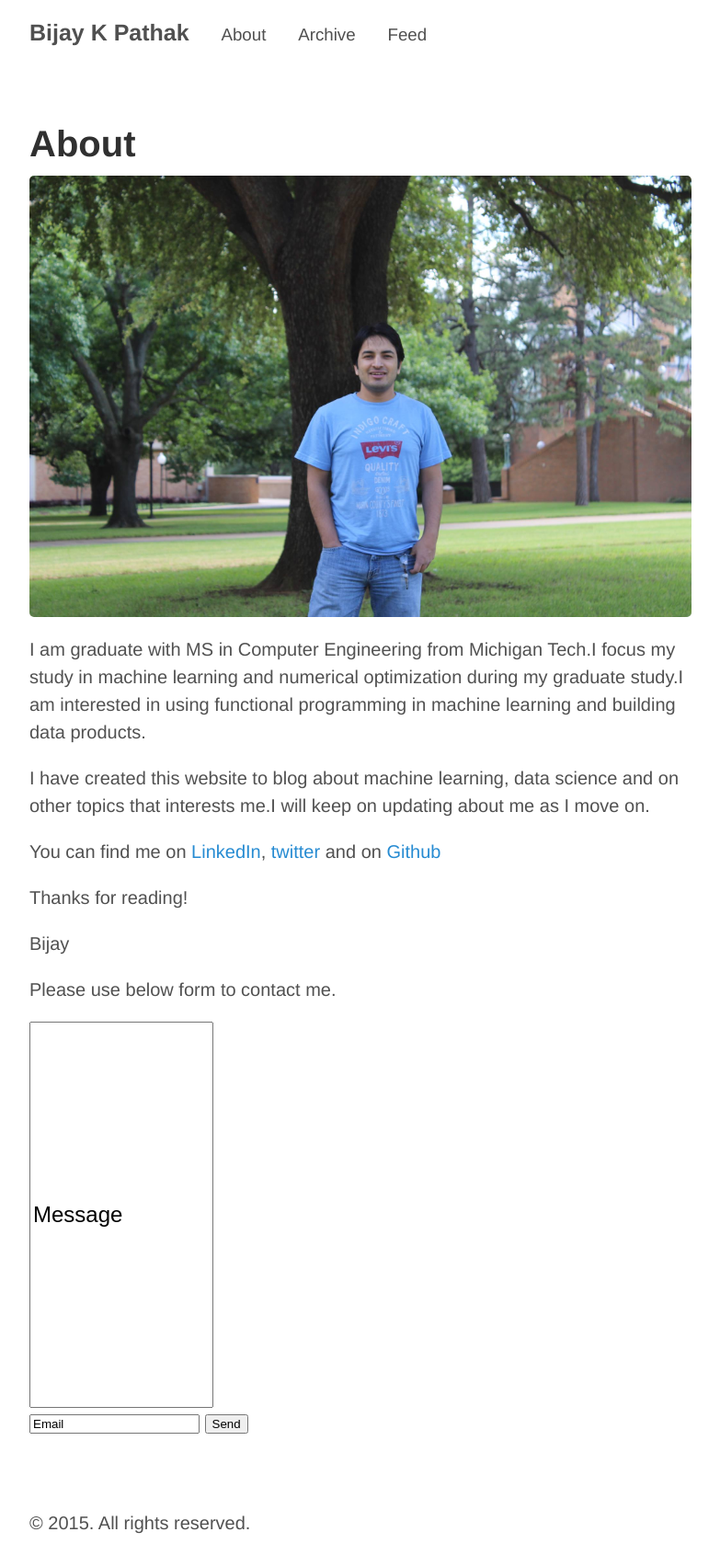
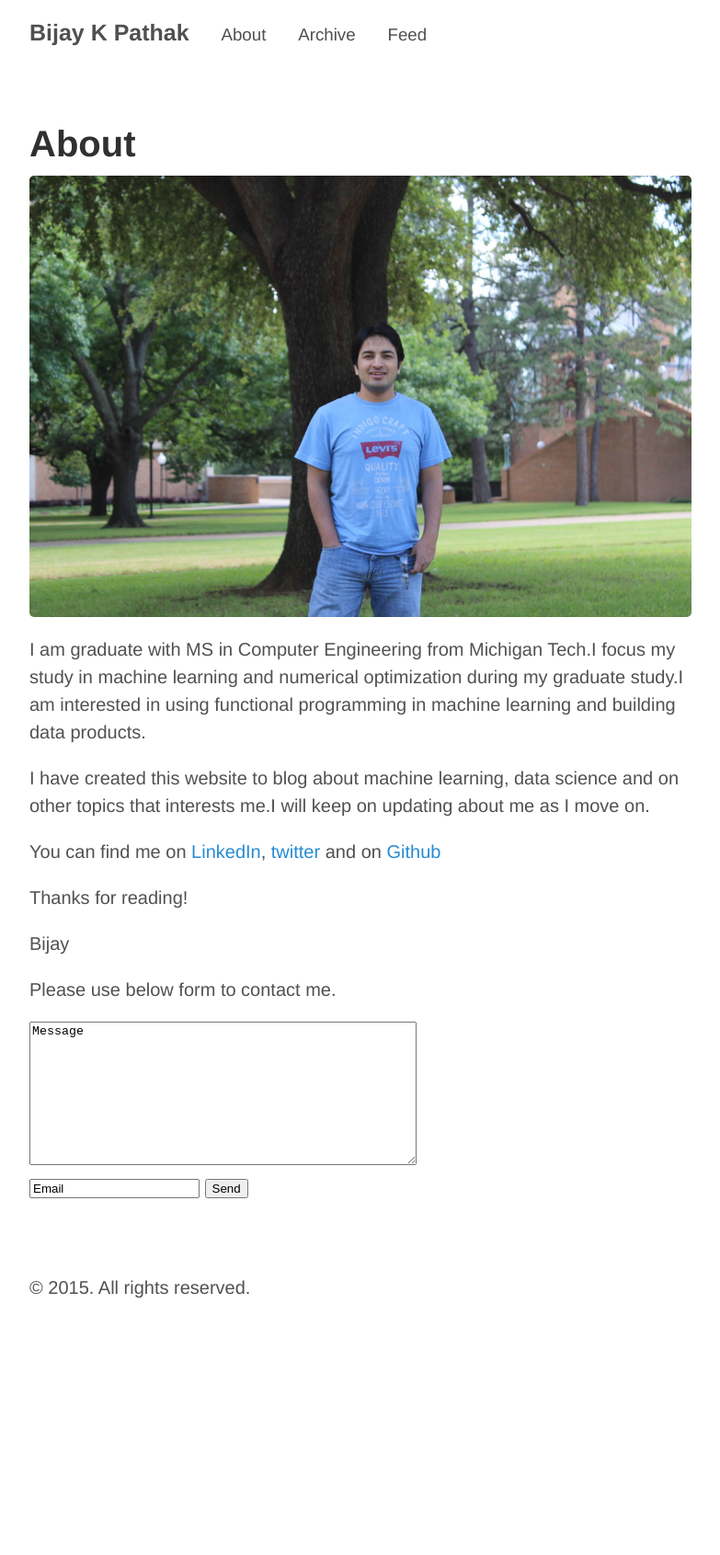
Before and after one commit to bkpathak/bkpathak.github.io, a Jekyll site: the page built from about.md, in a window 1280 px wide. Shown: the whole page at 92% size, without its empty margins (248-1031 px from the left). Built offline with Jekyll 4.4.1, drawn with Linux system fonts in a browser that asks for light colours; Markdown is read by kramdown in place of the engine named in the settings; after the commit the page ends 1435 px from its top, so only the background shows below that.

Commit message:
increased the text box size.

```diff
--- a/about.md
+++ b/about.md
@@ -19,7 +19,7 @@ Please use below form to contact me.
 
 <form action="//formspree.io/pathakbijaykumar@gmail.com"
       method="POST">
-      <input type="text" name="body" value="Message" style="font-size:18pt;height:420px;width:200px;">
+      <textarea rows="10" cols="50">Message</textarea>
       <br>
     <input type="email" name="_replyto" value="Email">
     <input type="submit" value="Send">
```
